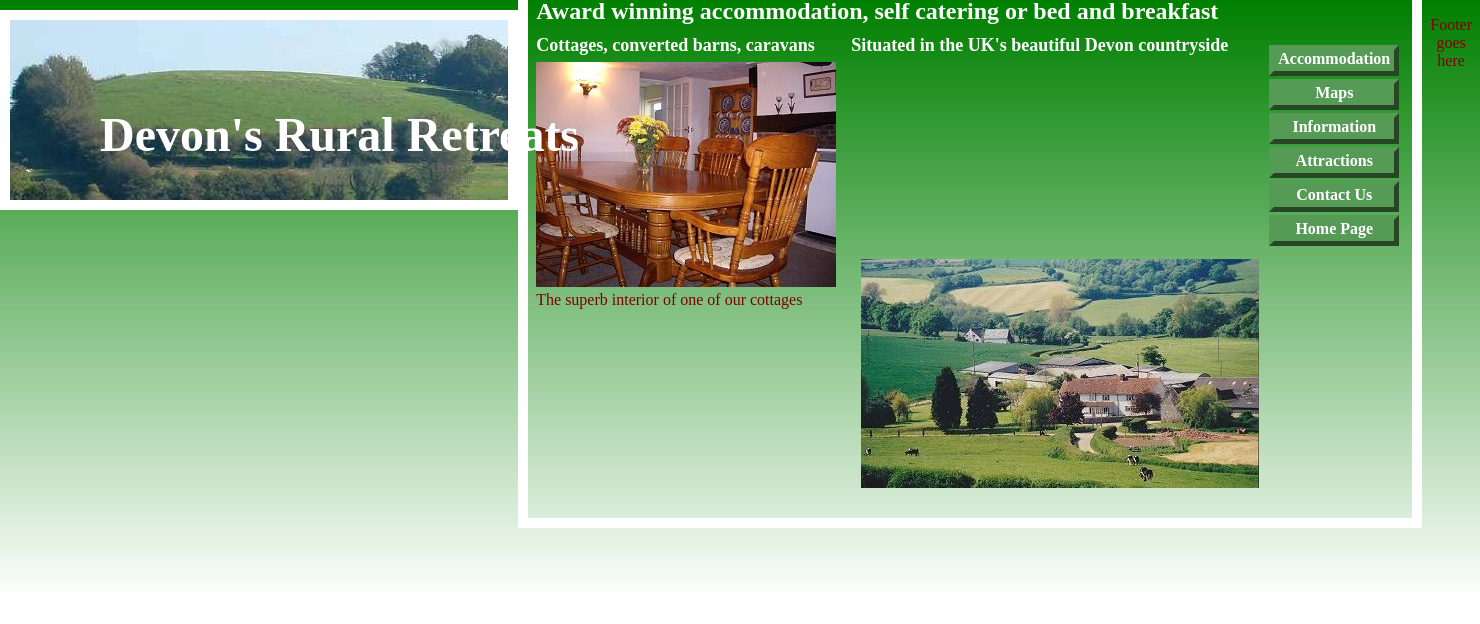
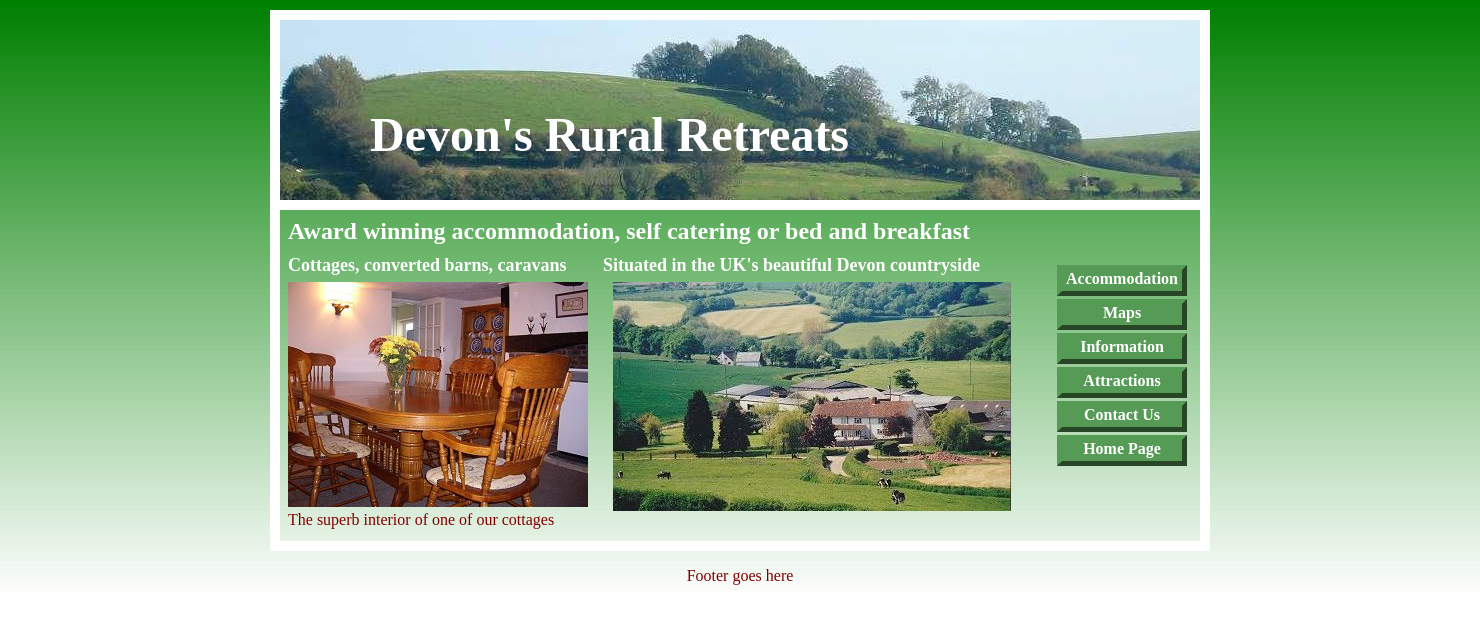
Before and after one commit to orrisb/orrisb.github.io, a PHP site: page / in a window 1480 px wide. Shown: the top 624 px of the page. Run offline with PHP 8.4, Linux system fonts and the light colour scheme.

Commit message:
Update HTML5-style-2.css

```diff
--- a/HTML5-style-2.css
+++ b/HTML5-style-2.css
@@ -1,7 +1,7 @@
 /*equalise for various browsers and change #header to header*/
 div body header #content { margin:0; padding:0; border:0;
 }
-body { display: flex; background:#FFF url(green-grad.jpg) repeat-x; margin: 0;
+body { background:#FFF url(green-grad.jpg) repeat-x; margin: auto;
 }
 /*add display attributes for the semantic tags*/
 header, footer, section, article, nav { display:block;
```
